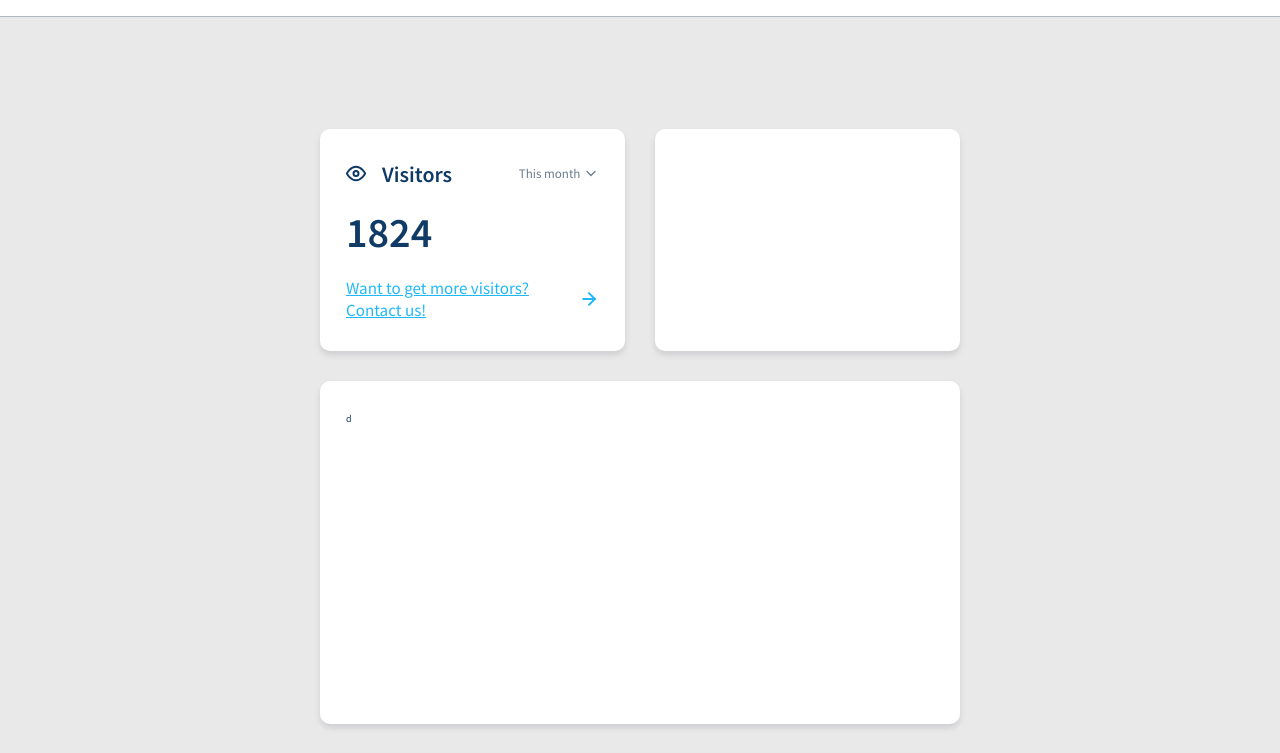
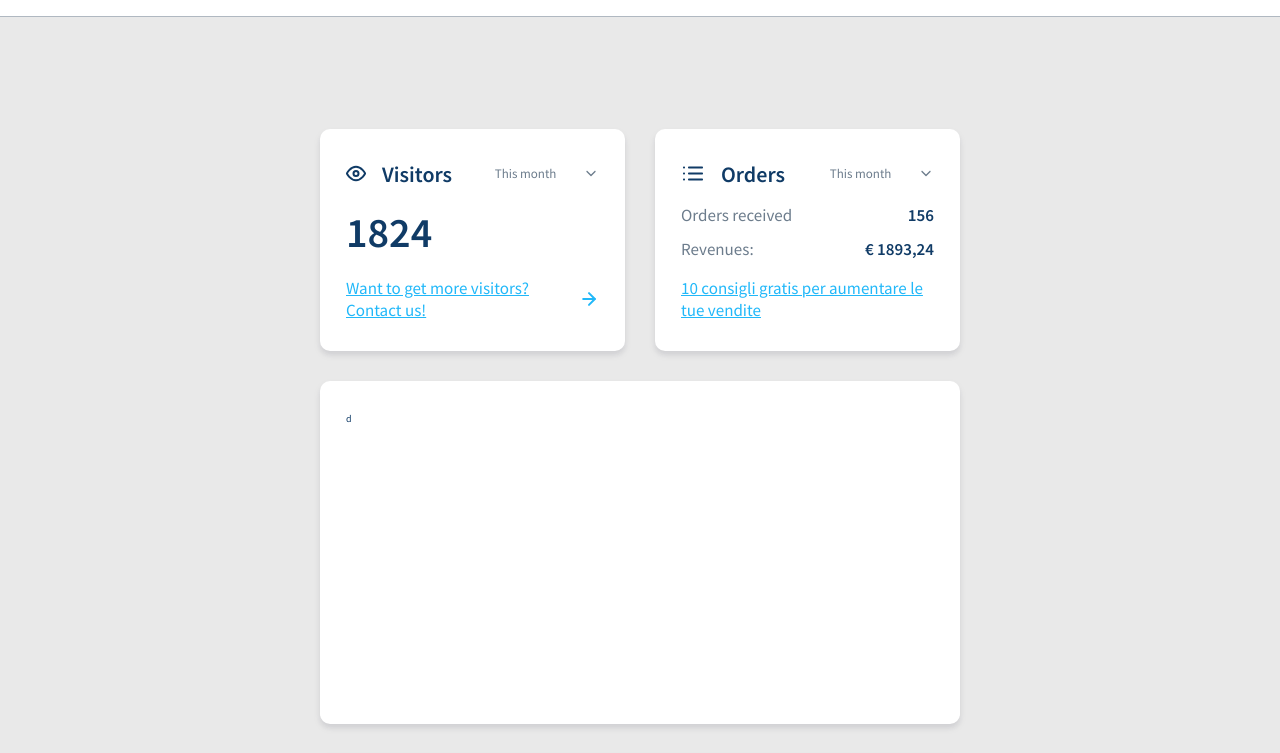
Before and after one commit to igaimerca/FE-Challenges, a plain HTML site: page challenge-3/index.html in a window 1280 px wide. Shown: the part 47-800 px from the top of the page. Drawn offline with Linux system fonts and the light colour scheme.

Commit message:
feat: stats section

```diff
--- a/challenge-3/index.html
+++ b/challenge-3/index.html
@@ -50,8 +50,33 @@
             </h4>
           </div>
         </article>
-        <article class="main__inner__stats__card flex">
-
+        <article class="main__inner__stats__card flex flex-col w-full items-start justify-between">
+          <div class="w-full flex items-center justify-between main__inner_stats_card_top">
+            <div class="main__inner__stats__card__header flex items-center">
+              <img src="./assets/list.svg" alt="">
+              <h3>Orders</h3>
+            </div>
+            <div class="flex">
+              <h6 class="ld-grey flex gap items-center"><span>This month</span>&nbsp; <img
+                  src="./assets/chevron-down.svg" alt=""></h6>
+            </div>
+          </div>
+          <div class="w-full flex flex-col gap">
+            <div class="flex justify-between">
+              <h4 class="ld-grey">Orders received</h4>
+              <h4 class="h4--bold">156</h4>
+            </div>
+            <div class="flex justify-between">
+              <h4 class="ld-grey">Revenues:</h4>
+              <h4 class="h4--bold">€ 1893,24</h4>
+            </div>
+          </div>
+          <div>
+            <h4>
+              <a href="">10 consigli gratis per aumentare le tue
+                vendite</a>
+            </h4>
+          </div>
         </article>
       </section>
       <section class="w-full main__inner__extensions">
--- a/challenge-3/style.css
+++ b/challenge-3/style.css
@@ -54,6 +54,9 @@ p {
   font-weight: 400;
   padding: 0;
   margin: 0;
+}
+.gap {
+  gap: 1.2rem;
 }
 .navbar {
   padding: 0px 3.2em;
```
Also changed, not shown: challenge-3/assets/list.svg (added).
